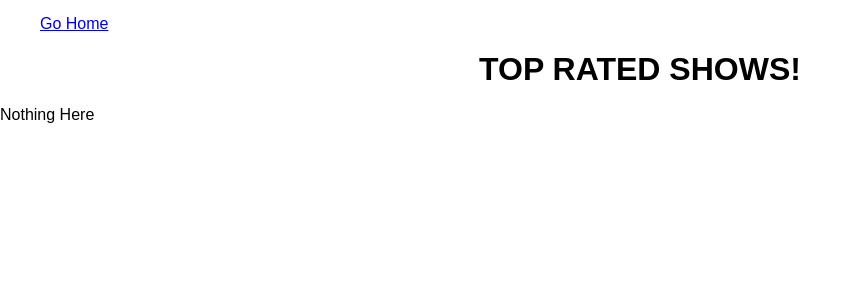
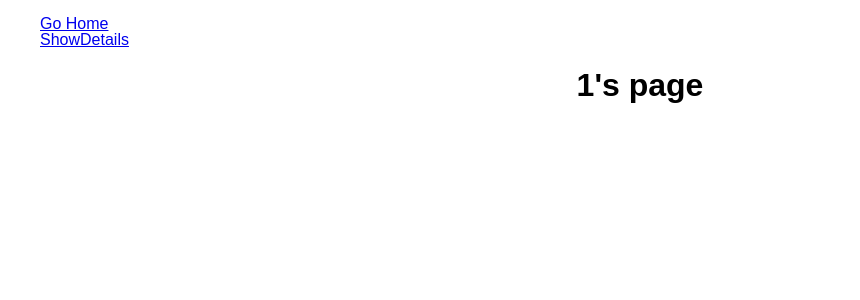
Before and after one commit to natpag/watch-tv-react, a React (Create React App) app: page /details/1 in a window 1280 px wide. Shown: the top 300 px of the page, without its empty margins (0-860 px from the left). Built offline with nearby package versions, Linux system fonts and the light colour scheme; no server answers.

Commit message:
stuckTryingToSeeDetails

```diff
--- a/src/App.jsx
+++ b/src/App.jsx
@@ -13,13 +13,15 @@ const App = () => {
             <li>
               <Link to="/">Go Home</Link>
             </li>
+            <li>
+              <Link to="/details">ShowDetails</Link>
+            </li>
           </ul>
         </nav>
-        <h1>TOP RATED SHOWS!</h1>
       </header>
       <Switch>
         <Route exact path="/" component={HomePage}></Route>
-        <Route exact path="/details" component={ShowPage}></Route>
+        <Route exact path="/details/:id/" component={ShowPage}></Route>
         <Route path="*" component={NotFound}></Route>
       </Switch>
     </Router>
--- a/src/components/TvShows.jsx
+++ b/src/components/TvShows.jsx
@@ -8,7 +8,7 @@ const TvShows = (props) => {
   const { id, title, poster } = props
   return (
     <li>
-      <Link to={`/tvShows/${ShowPage}/${id}`}>
+      <Link to={`/details/${id}`}>
         <img src={`${PosterPath + poster}`} />
         <p>{title}</p>
       </Link>
--- a/src/pages/HomePage.jsx
+++ b/src/pages/HomePage.jsx
@@ -3,8 +3,9 @@ import { BrowserRouter, Link, Route, Switch } from 'react-router-dom'
 import HelloWorld from '../components/HelloWorld'
 import axios from 'axios'
 import TvShows from '../components/TvShows'
+import ShowPage from '../pages/ShowPage'
 
-const HomePage = (props) => {
+const HomePage = () => {
   const [tvShows, setTvShows] = useState([])
   const [featured, setFeatured] = useState([])
 
@@ -24,9 +25,10 @@ const HomePage = (props) => {
   }, [])
   return (
     <>
+      <h1>TOP RATED SHOWS!</h1>
       <h1>Show of the week!</h1>
       <section>
-        <Link to={`/${featured.id}`}>
+        <Link to={`/details/${featured.id}`}>
           <section class="featuredSection">
             <img
               src={`http://image.tmdb.org/t/p/w154${featured.poster_path}`}
--- a/src/pages/ShowPage.jsx
+++ b/src/pages/ShowPage.jsx
@@ -1,8 +1,29 @@
-import React from 'react'
+import React, { useState, useEffect } from 'react'
 import TvShows from '../components/TvShows'
+import axios from 'axios'
 
-const ShowPage = () => {
-  return <div>This is another Page</div>
+const ShowPage = (props) => {
+  const [showDetails, setShowDetails] = useState([])
+  const [cast, setCast] = useState([])
+  const showId = props.match.params.id
+
+  const getDetails = async () => {
+    const resp = await axios.get(
+      'https://api.themoviedb.org/3/tv/{showId}/credits?api_key=d823df9c8122b53033fc4aa49b428224'
+    )
+    console.log(resp.data)
+    setShowDetails(resp.data)
+    setCast(resp.data)
+  }
+  useEffect(() => {
+    getDetails()
+  }, [])
+
+  return (
+    <main>
+      <h1>{showId}'s page</h1>
+    </main>
+  )
 }
 
 export default ShowPage
```
